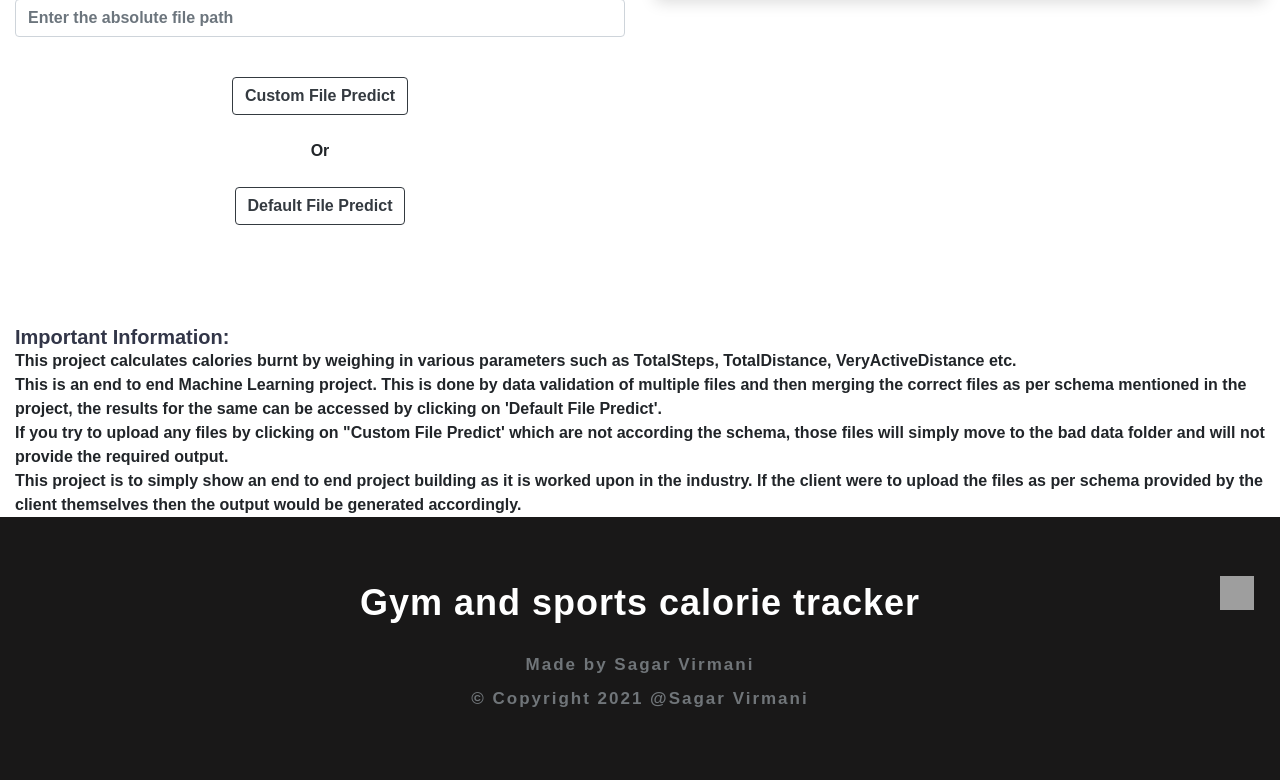
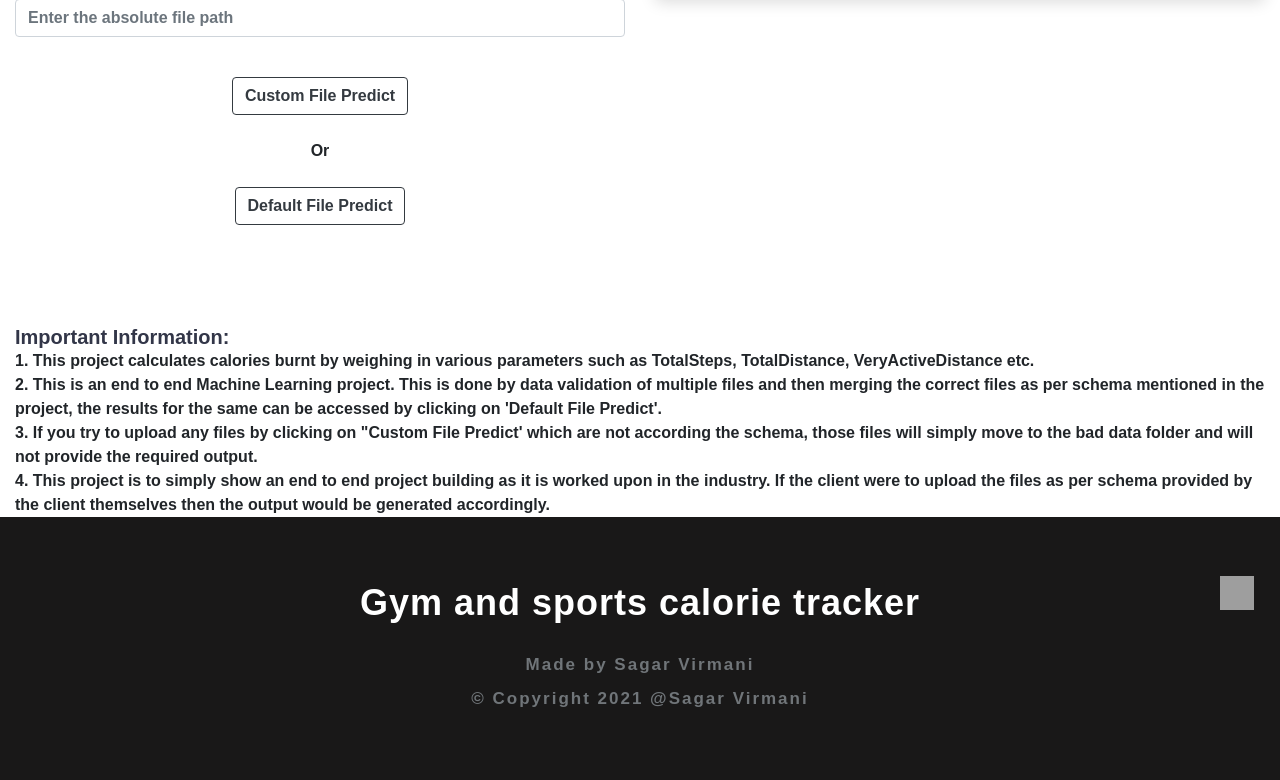
Before and after one commit to sagar61205/Gym-and-sports-calorie-tracker, a Flask app: page /batch_prediction in a window 1280 px wide. Shown: the part 158-938 px from the top of the page. Run offline with Flask 2, Linux system fonts and the light colour scheme; parts of the project's set-up code (start-up, migrations or seed data) failed here and were passed over; some libraries are stand-ins or nearby versions; some web fonts are replaced; grey boxes are pictures that could not be loaded.

Commit message:
Update batch_prediction.html

```diff
--- a/templates/batch_prediction.html
+++ b/templates/batch_prediction.html
@@ -161,13 +161,13 @@
 		<div>
 			<p>
 				<UL>
-				<li>This project calculates calories burnt by weighing in various parameters such as TotalSteps, TotalDistance,
+				<li>1. This project calculates calories burnt by weighing in various parameters such as TotalSteps, TotalDistance,
 					VeryActiveDistance etc.
-				<li>This is an end to end Machine Learning project. This is done by data validation of multiple files
+				<li>2. This is an end to end Machine Learning project. This is done by data validation of multiple files
 					and then merging the correct files as per schema mentioned in the project, the results for the same can be accessed by clicking on 'Default File Predict'.</li>
-				<li>If you try to upload any files by clicking on "Custom File Predict' which are not according the schema, those files will simply move to the bad data
+				<li>3. If you try to upload any files by clicking on "Custom File Predict' which are not according the schema, those files will simply move to the bad data
 					folder and will not provide the required output.</li>
-				<li>This project is to simply show an end to end project building as it is worked upon in the industry. If the client were to upload the files as per schema provided
+				<li>4. This project is to simply show an end to end project building as it is worked upon in the industry. If the client were to upload the files as per schema provided
 					by the client themselves then the output would be generated accordingly.</li>
 
 				</li>
```
